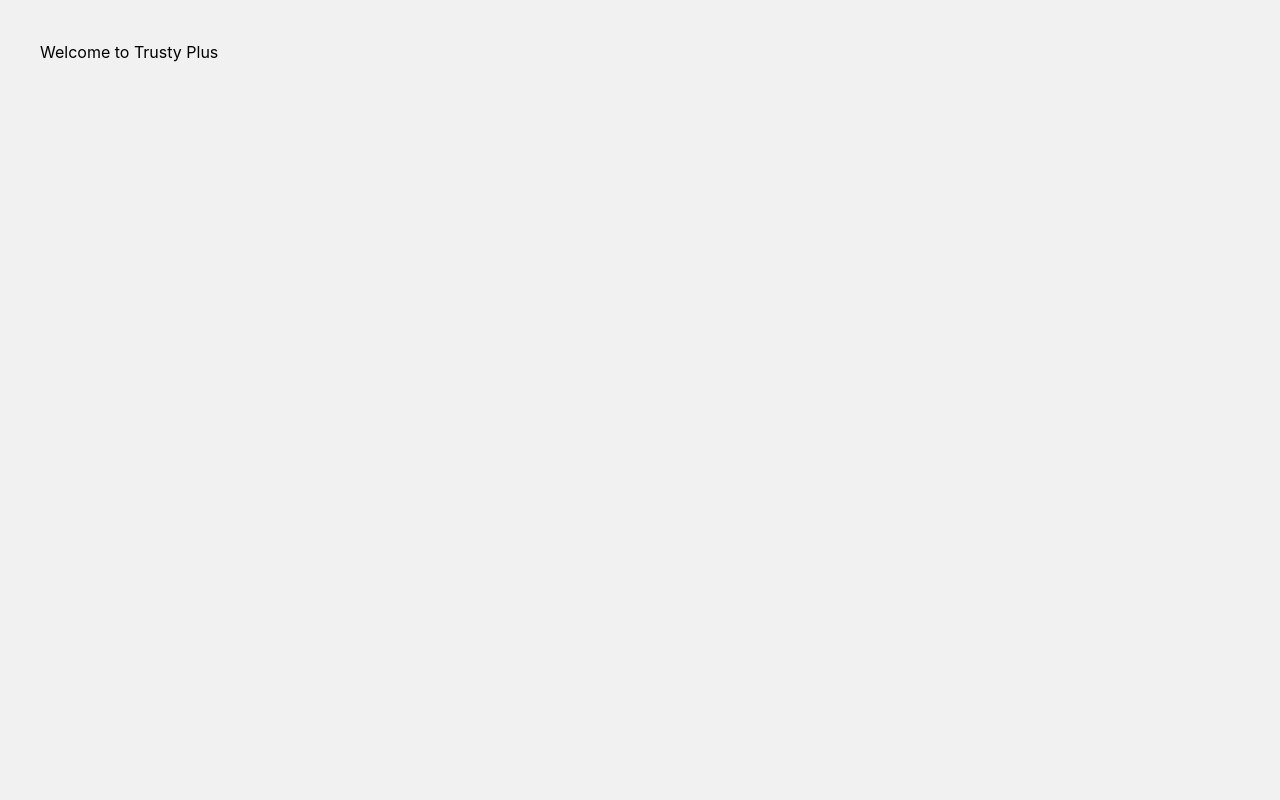
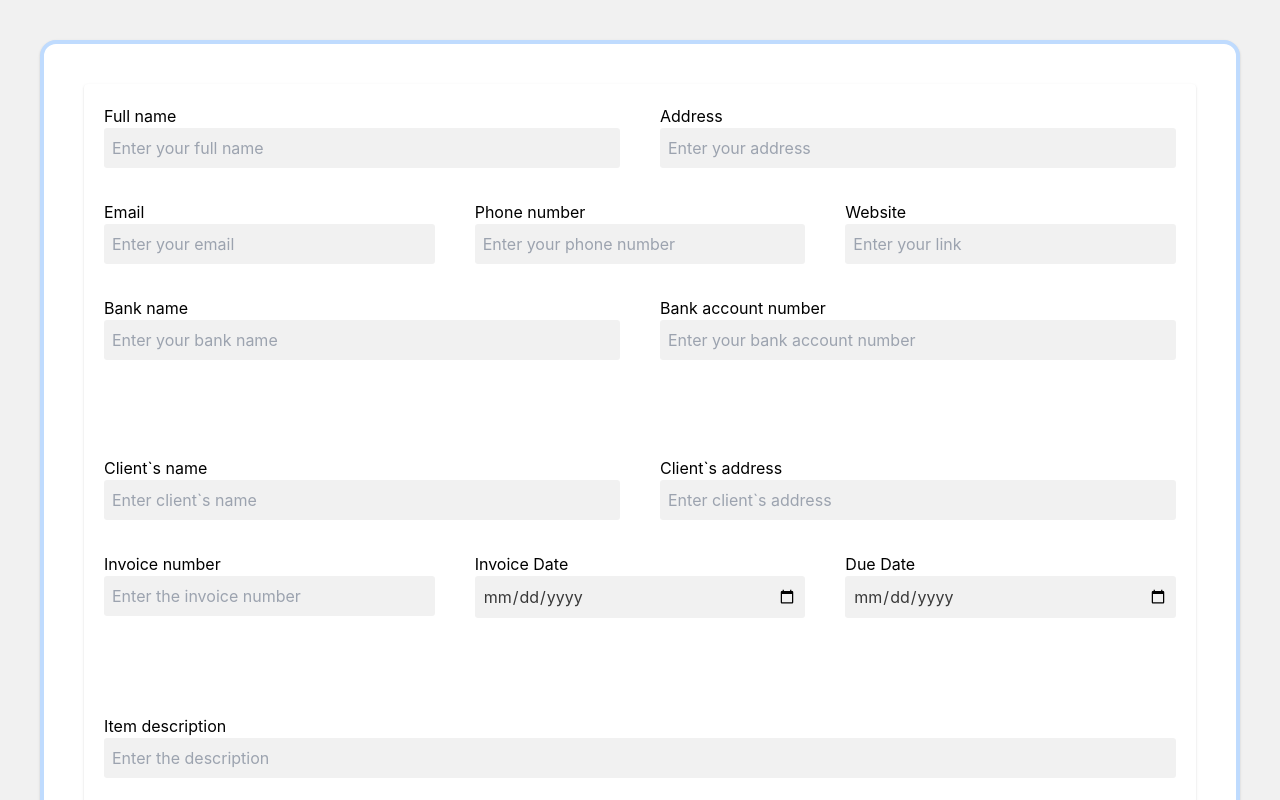
Before and after one commit to danxczm/trustvoice, a React (Create React App) app: page / in a window 1280 px wide. Shown: the top 800 px of the page. Built offline with nearby package versions, Linux system fonts and the light colour scheme.

Commit message:
routing fx

```diff
--- a/src/components/App.jsx
+++ b/src/components/App.jsx
@@ -14,8 +14,8 @@
         }}
       >
         <Routes>
-          <Route path="/" element={<div>Welcome to Trusty Plus</div>} />
-          <Route path="/formData" element={<FormInvoice />} />
+          <Route path="/" element={<FormInvoice />} />
+          <Route path="/homePage" element={<div>Welcome to Trusty Plus</div>} />
           <Route path="/invoice" element={<ViewInvoice />} />
           <Route path="*" element={<div>There is no such page</div>} />
         </Routes>
--- a/src/components/ViewInvoice.jsx
+++ b/src/components/ViewInvoice.jsx
@@ -16,7 +16,7 @@
       <div className="flex">
         <Link
           className="bg-blue-500 ml-5 text-white font-bold py-2 px-8 rounded hover:bg-blue-600 hover:text-white transition-all duration-150 hover:ring-4 hover:ring-blue-400"
-          to="/formData"
+          to="/"
         >
           Back
         </Link>
```
